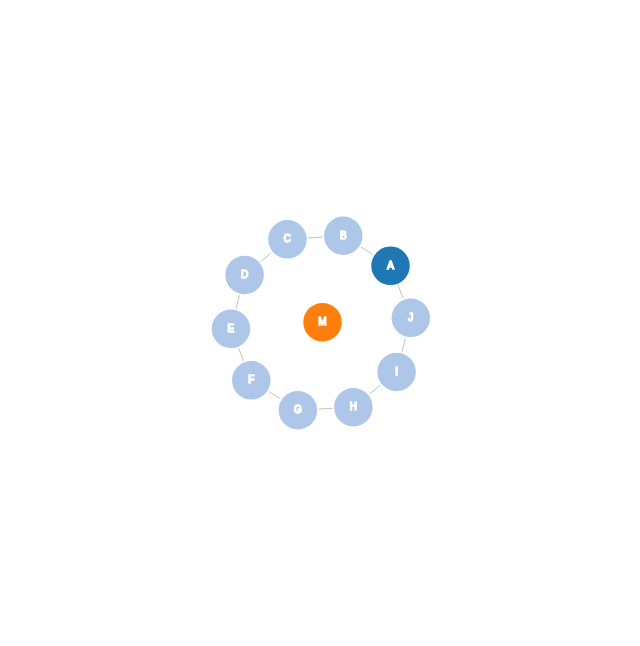
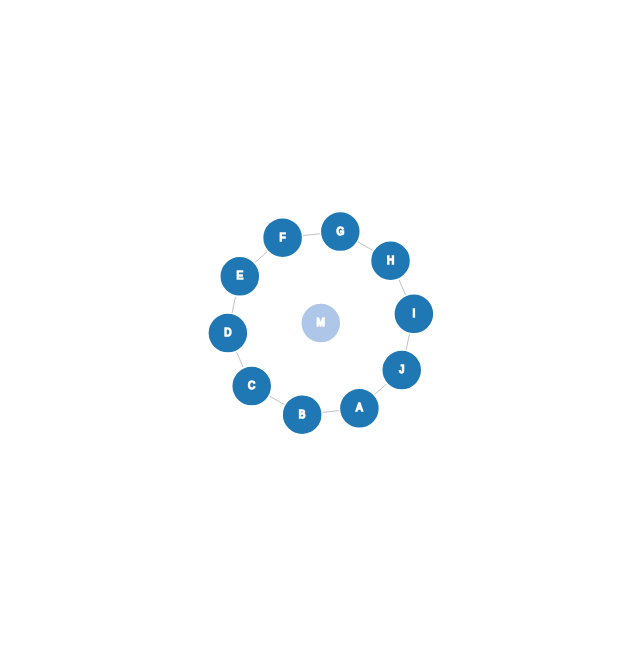
Before and after one commit to rahulbhobe/dna-viewer, a website: page www/index.html in a window 1280 px wide. Shown: the part 5-651 px from the top of the page, without its empty margins (199-839 px from the left). Drawn offline with nearby package versions, Linux system fonts and the light colour scheme.

Commit message:
Git rid of some hardcoding

```diff
--- a/www/index.html
+++ b/www/index.html
@@ -19,6 +19,7 @@ text {
 
 </style>
 <body>
+<script src="bower_components/underscore/underscore-min.js"></script>
 <script src="bower_components/jquery/dist/jquery.min.js"></script>
 <script src="bower_components/d3/d3.min.js"></script>
 <script src="index.js"></script>
--- a/www/index.js
+++ b/www/index.js
@@ -65,57 +65,42 @@ var generateChart = function(graph, radius) {
 };
 
 var doStuff = function() {
-  var graph = {
-    "nodes":[
-      {"name":"A","group":0},
-      {"name":"B","group":1},
-      {"name":"C","group":1},
-      {"name":"D","group":1},
-      {"name":"E","group":1},
-      {"name":"F","group":1},
-      {"name":"G","group":1},
-      {"name":"H","group":1},
-      {"name":"I","group":1},
-      {"name":"J","group":1},
 
-      {"name":"M","group":2},
-    ],
+  var names = ['A', 'B', 'C', 'D', 'E', 'F', 'G', 'H', 'I', 'J'];
+  var nodes = _(names).map(function (name) {
+    return {name: name, group: 0};
+  });
 
-    "links":[
-      {"source":0,"target":1,"value":0},
-      {"source":1,"target":2,"value":0},
-      {"source":2,"target":3,"value":0},
-      {"source":3,"target":4,"value":0},
-      {"source":4,"target":5,"value":0},
-      {"source":5,"target":6,"value":0},
-      {"source":6,"target":7,"value":0},
-      {"source":7,"target":8,"value":0},
-      {"source":8,"target":9,"value":0},
-      {"source":9,"target":0,"value":0},
+  var links = [];
+  _(names).each(function (name, ii) {
+    links.push({
+      source: ii,
+      target: (ii>=names.length-1 ? 0 : ii+1),
+      value: 0
+    });
+  });
 
-  /*
-      {"source":0,"target":10,"value":1},
-      {"source":1,"target":10,"value":1},
-      {"source":2,"target":10,"value":1},
-      {"source":3,"target":10,"value":1},
-      {"source":4,"target":10,"value":1},
-      {"source":5,"target":10,"value":1},
-      {"source":6,"target":10,"value":1},
-      {"source":7,"target":10,"value":1},
-      {"source":8,"target":10,"value":1},
-      {"source":9,"target":10,"value":1},
-  */
+  nodes.push({name: 'M', group: 2});
+  _(names).each(function (name, ii) {
+    links.push({
+      source: ii,
+      target: 10,
+      value: 1
+    });
+  });
 
+  _(names).each(function (name, ii) {
+    if (ii >= (names.length/2))
+      return;
 
-      {"source":0,"target":5,"value":2},
-      {"source":1,"target":6,"value":2},
-      {"source":2,"target":7,"value":2},
-      {"source":3,"target":8,"value":2},
-      {"source":4,"target":9,"value":2},
-    ]
-  };
+    links.push({
+      source: ii,
+      target: ii + (names.length/2) ,
+      value: 2
+    });
+  });
 
-  generateChart(graph, 100);
+  generateChart({nodes: nodes, links: links}, 100);
 };
 
 doStuff();
```
